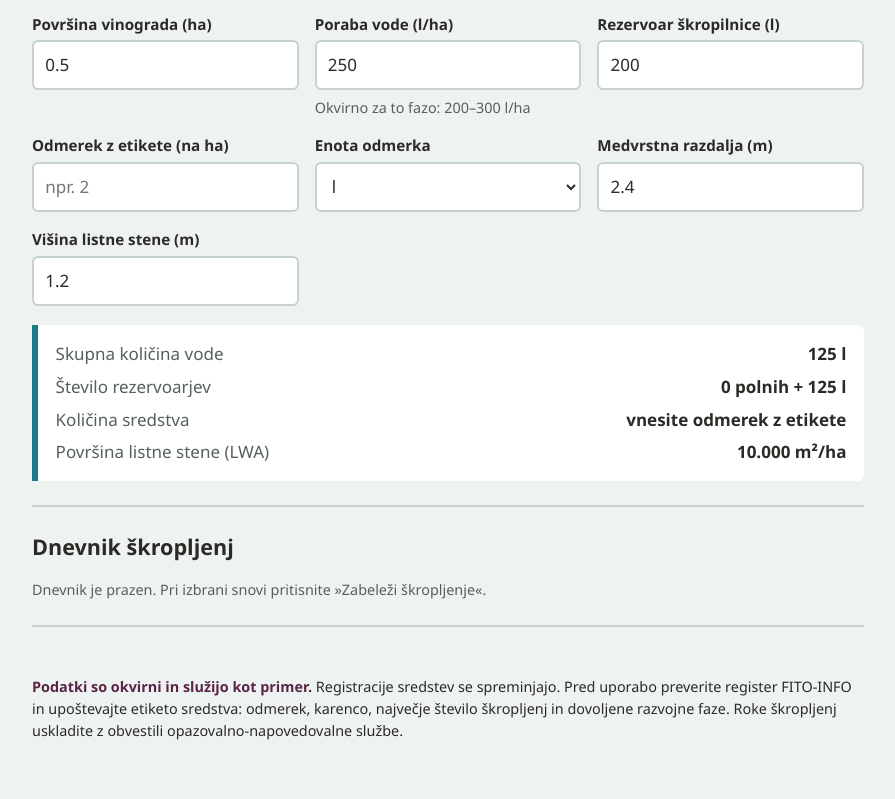
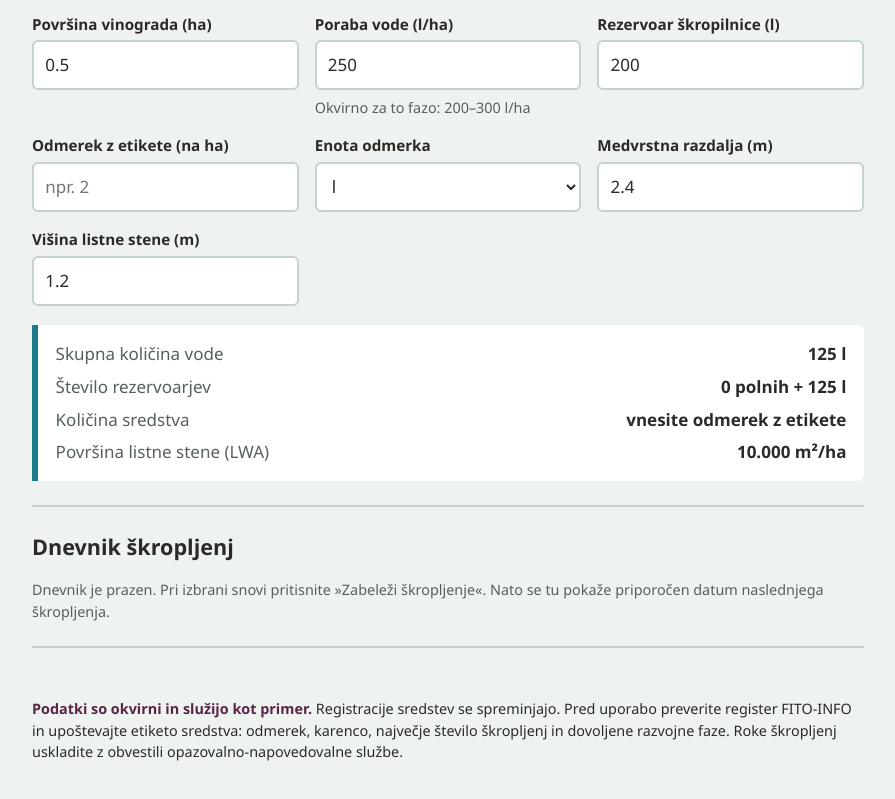
Before and after one commit to bostjankos36-ai/svetovalec, a plain HTML site: page index.html in a window 1280 px wide. Shown: the part 2111-2910 px from the top of the page, without its empty margins (192-1087 px from the left). Drawn offline with Linux system fonts and the light colour scheme.

Commit message:
Dnevnik: namig o priporočenem datumu, ko je dnevnik prazen
Co-Authored-By: Claude Opus 5.5 <noreply@anthropic.com>
Claude-Session: https://claude.ai/code/session_01QBxeK5qC8L3wgFyEeaKPu5

```diff
--- a/index.html
+++ b/index.html
@@ -528,7 +528,7 @@ function naslednje() {
 
 function prikaziDnevnik() {
   if (!dnevnik.length) {
-    $('dnevnik').innerHTML = '<p class="namig">Dnevnik je prazen. Pri izbrani snovi pritisnite »Zabeleži škropljenje«.</p>';
+    $('dnevnik').innerHTML = '<p class="namig">Dnevnik je prazen. Pri izbrani snovi pritisnite »Zabeleži škropljenje«. Nato se tu pokaže priporočen datum naslednjega škropljenja.</p>';
     return;
   }
   $('dnevnik').innerHTML = `<div class="izid" style="margin:0 0 1rem"><h3 style="margin-top:0">Priporočeno naslednje škropljenje</h3>
```
